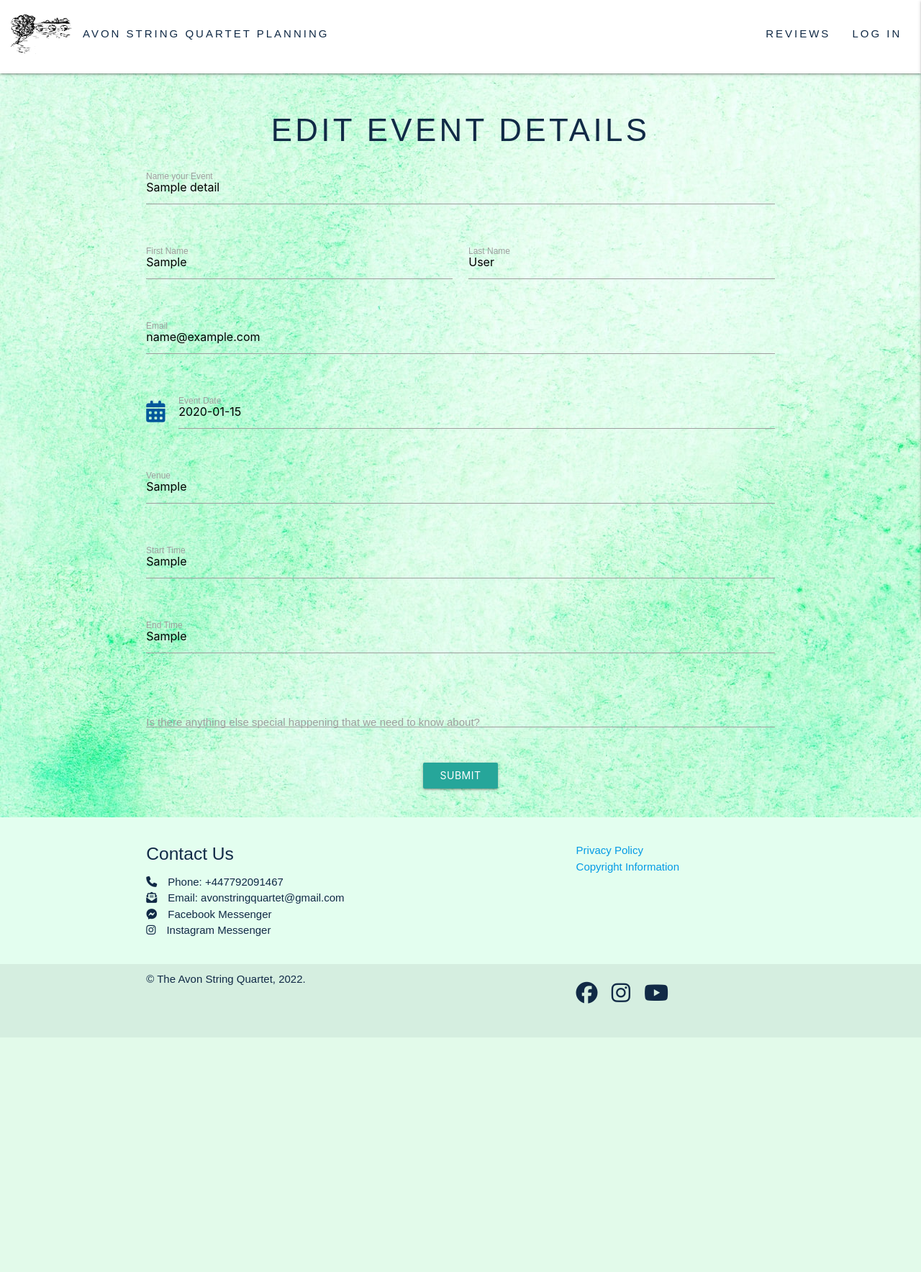
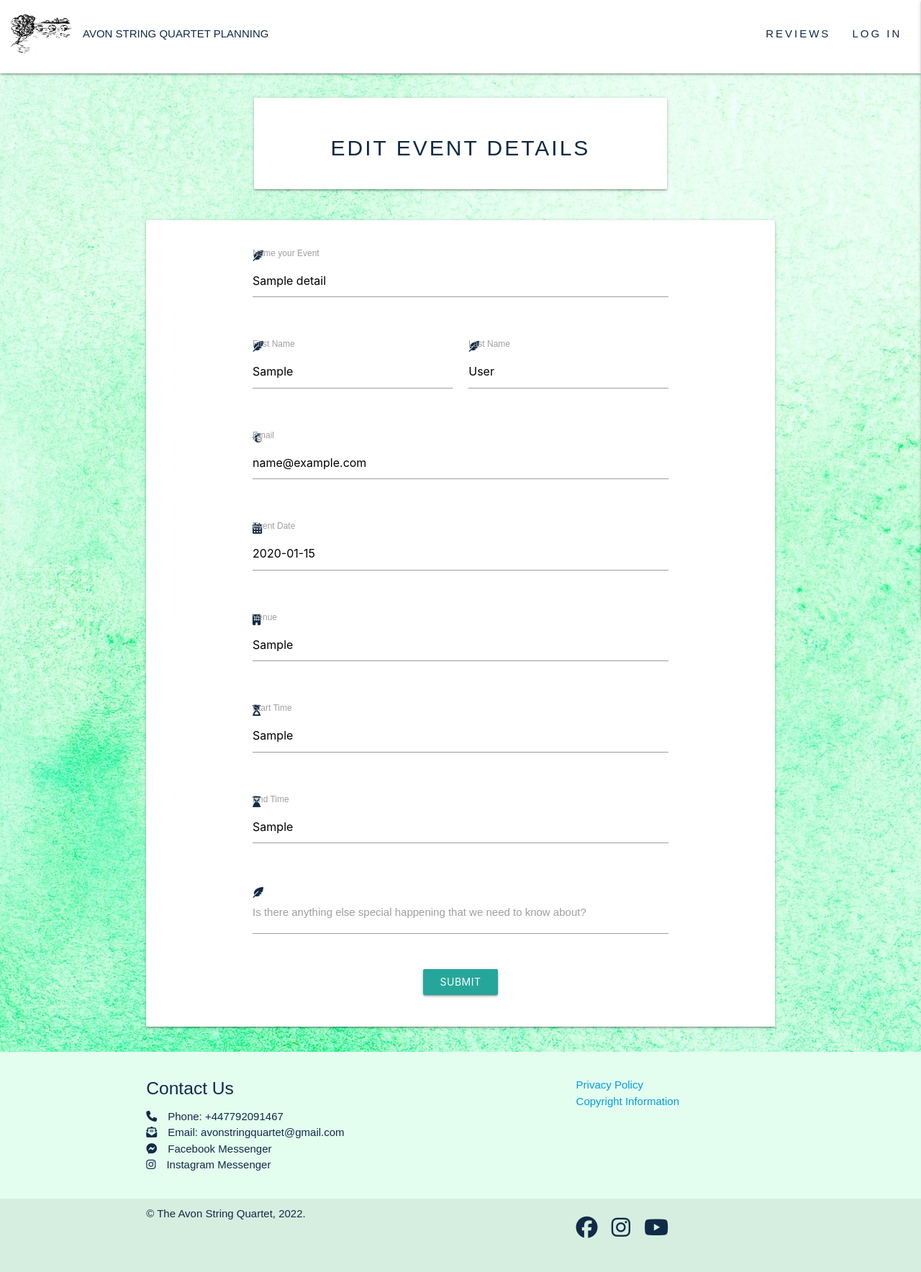
Before and after one commit to samcat437/Milestone-3, a Flask app: page /edit_details/1 in a window 1280 px wide. Shown: the whole page at 72% size. Before the commit the page ends 1442 px from the top, so only its background shows below. Run offline with Flask 2, Linux system fonts and the light colour scheme; tables that the repository leaves empty hold one stand-in row (values such as "Sample post"); some libraries are stand-ins or nearby versions.

Commit message:
readding basic flash messages, formatted html

```diff
--- a/avonstringquartetreviews/routes.py
+++ b/avonstringquartetreviews/routes.py
@@ -268,11 +268,11 @@ def edit_details(details_id):
     wedding_details = Details.query.get_or_404(details_id)
     if request.method == "POST":
         wedding_details.event_name = request.form.get("event_name")
-        wedding_details.event_name = request.form.get("wedding_date")
-        wedding_details.event_name = request.form.get("venue")
-        wedding_details.event_name = request.form.get("start_time")
-        wedding_details.event_name = request.form.get("end_time")
-        wedding_details.event_name = request.form.get("event_content")
+        wedding_details.event_date = request.form.get("wedding_date")
+        wedding_details.event_venue = request.form.get("venue")
+        wedding_details.event_start = request.form.get("start_time")
+        wedding_details.event_end = request.form.get("end_time")
+        wedding_details.event_content = request.form.get("event_content")
         db.session.add(wedding_details)
         db.session.commit()
         return redirect(url_for("my_wedding_details", wedding_details=wedding_details))
--- a/avonstringquartetreviews/static/css/style.css
+++ b/avonstringquartetreviews/static/css/style.css
@@ -15,9 +15,13 @@ body {
   }
 }
 
-@media only screen and (min-width: 500px) {
+@media only screen  and (min-width: 300px) {
   nav .brand-logo {
     font-size: 1rem;
+    letter-spacing: normal;
+  }
+  h3 {
+    font-size: 2rem;
   }
 }
 
--- a/avonstringquartetreviews/templates/add_details.html
+++ b/avonstringquartetreviews/templates/add_details.html
@@ -9,7 +9,6 @@
     </div>
 </div>
 
-<!-- add icons -->
 <div class="row">
     <div class="col s12 m12">
         <div class="card">
--- a/avonstringquartetreviews/templates/add_review.html
+++ b/avonstringquartetreviews/templates/add_review.html
@@ -26,8 +26,8 @@
                     <div class="row">
                         <div class="input-field col s6">
                             <i class="fas fa-feather-alt"></i>
-                            <input name="first_name" id="first_name" minlenghth="3"
-                                maxlength="25" type="text" class="validate" required>
+                            <input name="first_name" id="first_name" minlenghth="3" maxlength="25" type="text"
+                                class="validate" required>
                             <label for="first_name">First Name</label>
                         </div>
                         <div class="input-field col s6">
--- a/avonstringquartetreviews/templates/base.html
+++ b/avonstringquartetreviews/templates/base.html
@@ -30,11 +30,7 @@
           <a href="#" data-target="mobile-demo" class="sidenav-trigger right"><i class="fas fa-bars"></i></a>
           <ul class="right hide-on-med-and-down">
             <li><a href="{{ url_for('reviews') }}">Reviews</a></li>
-            {% if session.user and (not detailsAdded) %}
-            <li><a href="{{ url_for('my_wedding', username=session['user']) }}">My Wedding</a></li>
-            <li><a href="{{ url_for('add_review') }}">Write a Review</a></li>
-            <li><a href="{{ url_for('logout') }}" class="waves-effect waves-light btn">Log Out</a></li>
-            {% elif session.user and detailsAdded %}
+            {% if session.user %}
             <li><a href="{{ url_for('my_wedding_details', username=session['user']) }}">My Wedding</a></li>
             <li><a href="{{ url_for('add_review') }}">Write a Review</a></li>
             <li><a href="{{ url_for('logout') }}" class="waves-effect waves-light btn">Log Out</a></li>
@@ -49,14 +45,10 @@
     <!-- mobile navbar -->
     <ul class="sidenav" id="mobile-demo">
       <li><a href="{{ url_for('reviews') }}">Reviews</a></li>
-      {% if session.user and (not detailsAdded) %}
-      <li><a href="{{ url_for('my_wedding', username=session['user']) }}">My Wedding</a></li>
-      <li><a href="{{ url_for('add_review') }}">Write a Review</a></li>
-      <li><a href="{{ url_for('logout') }}">Log Out</a></li>
-      {% elif session.user and detailsAdded %}
+      {% if session.user %}
       <li><a href="{{ url_for('my_wedding_details', username=session['user']) }}">My Wedding</a></li>
       <li><a href="{{ url_for('add_review') }}">Write a Review</a></li>
-      <li><a href="{{ url_for('logout') }}">Log Out</a></li>
+      <li><a href="{{ url_for('logout') }}" class="waves-effect waves-light btn">Log Out</a></li>
       {% else %}
       <li><a href="{{ url_for('login') }}">Log In</a></li>
       {% endif %}>
@@ -64,18 +56,16 @@
     {% endif %}
   </header>
 
-  <!-- <section> -->
+  <section>
     <!-- flash messages -->
     {% with messages = get_flashed_messages() %}
     {% if messages %}
     {% for message in messages %}
 
     <!-- Modal Structure -->
-  <div id="modal2" class="modal">
-    <div class="row flashes modal-content">
+
     <h4 class="center-align">{{ message }}</h4>
-    </div>
-  </div>
+
     {% endfor %}
     {% endif%}
     {% endwith %}
--- a/avonstringquartetreviews/templates/edit_details.html
+++ b/avonstringquartetreviews/templates/edit_details.html
@@ -1,66 +1,90 @@
 {% extends "base.html" %}
 {% block content %}
 
+<div class="row">
+    <div class="col s12 m8 offset-m2">
+        <div class="card-panel">
             <h3 class="center-align">Edit Event Details</h3>
-<!-- add icons -->
+        </div>
+    </div>
+</div>
+
 <div class="row">
-    <form class="col s12" method="POST" action="{{ url_for('edit_details', details_id=wedding_details.id) }}">
+    <div class="col s12 m12">
+        <div class="card">
+            <div class="card-content">
+                <form class="container" method="POST"
+                    action="{{ url_for('edit_details', details_id=wedding_details.id) }}">
                     <div class="row">
                         <div class="input-field col s12">
-                <input id="event_name" name="event_name" value="{{ wedding_details.event_name }}" type="text" minlength="3" maxlength="50" class="validate"
-                    required>
+                            <i class="fas fa-feather-alt"></i>
+                            <input id="event_name" name="event_name" value="{{ wedding_details.event_name }}"
+                                type="text" minlength="3" maxlength="50" class="validate" required>
                             <label for="event_name">Name your Event</label>
                         </div>
                     </div>
                     <div class="row">
                         <div class="input-field col s6">
-                <input id="first_name" name="first_name" value="{{ wedding_details.event_first_name }}" minlength="3" maxlength="25" type="text" class="validate"
-                    required>
+                            <i class="fas fa-feather-alt"></i>
+                            <input id="first_name" name="first_name" value="{{ wedding_details.event_first_name }}"
+                                minlength="3" maxlength="25" type="text" class="validate" required>
                             <label for="first_name">First Name</label>
                         </div>
                         <div class="input-field col s6">
-                <input id="last_name" name="last_name" value="{{ wedding_details.event_last_name }}"type="text" minlength="3" maxlength="25" class="validate"
-                    required>
+                            <i class="fas fa-feather-alt"></i>
+                            <input id="last_name" name="last_name" value="{{ wedding_details.event_last_name }}"
+                                type="text" minlength="3" maxlength="25" class="validate" required>
                             <label for="last_name">Last Name</label>
                         </div>
                     </div>
                     <div class="row">
                         <div class="input-field col s12">
-                <input id="email" name="email" value="{{ wedding_details.event_email }}"type="email" minlength="3" maxlength="25" class="validate" required>
+                            <i class="fab fa-mailchimp"></i>
+                            <input id="email" name="email" value="{{ wedding_details.event_email }}" type="email"
+                                minlength="3" maxlength="25" class="validate" required>
                             <label for="email">Email</label>
                         </div>
                     </div>
                     <div class="row">
                         <div class="input-field col s12">
-                <i class="fas fa-calendar-alt prefix light-blue-text text-darken-4"></i>
-                <input id="wedding_date" name="wedding_date" value="{{ wedding_details.event_date }}" type="text" class="datepicker validate" required>
+                            <i class="fas fa-calendar-alt"></i>
+                            <input id="wedding_date" name="wedding_date" value="{{ wedding_details.event_date }}"
+                                type="text" class="datepicker validate" required>
                             <label for="wedding_date">Event Date</label>
                         </div>
                     </div>
                     <div class="row">
                         <div class="input-field col s12">
-                <input id="venue" name="venue" value="{{ wedding_details.event_venue }}" type="text" minlength="3" maxlength="25" class="validate" required>
+                            <i class="fas fa-building"></i>
+                            <input id="venue" name="venue" value="{{ wedding_details.event_venue }}" type="text"
+                                minlength="3" maxlength="25" class="validate" required>
                             <label for="venue">Venue</label>
                         </div>
                     </div>
                     <div class="row">
                         <div class="input-field col s12">
-                <i class=""></i>
-                <input id="start_time" name="start_time" value="{{ wedding_details.event_start }}" type="text" class="timepicker validate" required>
+                            <i class="fas fa-hourglass-start"></i>
+                            <input id="start_time" name="start_time" value="{{ wedding_details.event_start }}"
+                                type="text" class="timepicker validate" required>
                             <label for="start_time">Start Time</label>
                         </div>
                     </div>
                     <div class="row">
                         <div class="input-field col s12">
-                <i class=""></i>
-                <input id="end_time" name="end_time" value="{{ wedding_details.event_end }}" type="text" class="timepicker validate" required>
+                            <i class="fas fa-hourglass-end"></i>
+                            <input id="end_time" name="end_time" value="{{ wedding_details.event_end }}" type="text"
+                                class="timepicker validate" required>
                             <label for="end_time">End Time</label>
                         </div>
                     </div>
                     <div class="row">
                         <div class="input-field col s12">
-                <textarea id="event_content" name="event_content" value="{{ wedding_details.event_content }}"class="materialize-textarea" required></textarea>
-                <label for="event_content">Is there anything else special happening that we need to know about?</label>
+                            <i class="fas fa-feather-alt"></i>
+                            <textarea id="event_content" name="event_content"
+                                value="{{ wedding_details.event_content }}" class="materialize-textarea"
+                                required></textarea>
+                            <label for="event_content">Is there anything else special happening that we need to know
+                                about?</label>
                         </div>
                     </div>
                     <div class="row">
@@ -72,5 +96,8 @@
                     </div>
                 </form>
             </div>
+        </div>
+    </div>
+</div>
 
 {% endblock %}
--- a/avonstringquartetreviews/templates/login.html
+++ b/avonstringquartetreviews/templates/login.html
@@ -30,7 +30,7 @@
             </div>
             <div class="row">
                 <div class="col s12 center-align">
-                        <button class="btn modal-trigger" type="submit" name="action">Log In
+                    <button class="btn waves-effect waves-light" type="submit" name="action">Log In
                         <i class="fas fa-sign-in-alt"></i>
                     </button>
                 </div>
--- a/avonstringquartetreviews/templates/my_wedding.html
+++ b/avonstringquartetreviews/templates/my_wedding.html
@@ -5,7 +5,8 @@
     <div class="col s12 m8 offset-m2">
         <div class="card-panel">
             <h3 class="center-align">{{ username }}'s Wedding</h3>
-            <p class="center-align">Welcome to your wedding profile. If you're new here, please click on Add Event Details.</p>
+            <p class="center-align">Welcome to your wedding profile. If you're new here, please click on Add Event
+                Details.</p>
         </div>
     </div>
 </div>
--- a/avonstringquartetreviews/templates/my_wedding_details.html
+++ b/avonstringquartetreviews/templates/my_wedding_details.html
@@ -11,7 +11,7 @@
 
 <div class="row">
   {% for wedding_detail in wedding_details %}
-    <div class="col s8 offset-m2">
+  <div class="col s12 m8 offset-m2">
     <div class="card center-align">
       <div class="card-content">
         <span class="card-title">{{ wedding_detail.event_name }}</span>
@@ -37,7 +37,8 @@
           <div class="row flashes modal-content">
             <h4 class="center-align">Are you sure you want to cancel your event?</h4>
             <div class="row center-align">
-            <a href="{{ url_for('delete_details', details_id=wedding_detail.id) }}" class="btn green accent-4" id="delete">YES</a>
+              <a href="{{ url_for('delete_details', details_id=wedding_detail.id) }}" class="btn green accent-4"
+                id="delete">YES</a>
               <a href="" class="btn red">NO</a>
             </div>
           </div>
--- a/avonstringquartetreviews/templates/reviews.html
+++ b/avonstringquartetreviews/templates/reviews.html
@@ -22,7 +22,7 @@
 
 <div class="row">
   {% for review in reviews %}
-  <div class="col s8 offset-m2">
+  <div class="ol s12 m8 offset-m2">
     <div class="card">
       <div class="left-align card-content">
         <span class="card-title">Event Name : {{ review.review_name }}</span>
```
Also changed, not shown: avonstringquartetreviews/static/js/script.js (+1 -22 lines), avonstringquartetreviews/templates/edit_review.html (+36 -13 lines), avonstringquartetreviews/templates/register.html (+5 -3 lines). Lines whose indentation alone changed are shown as unchanged.
